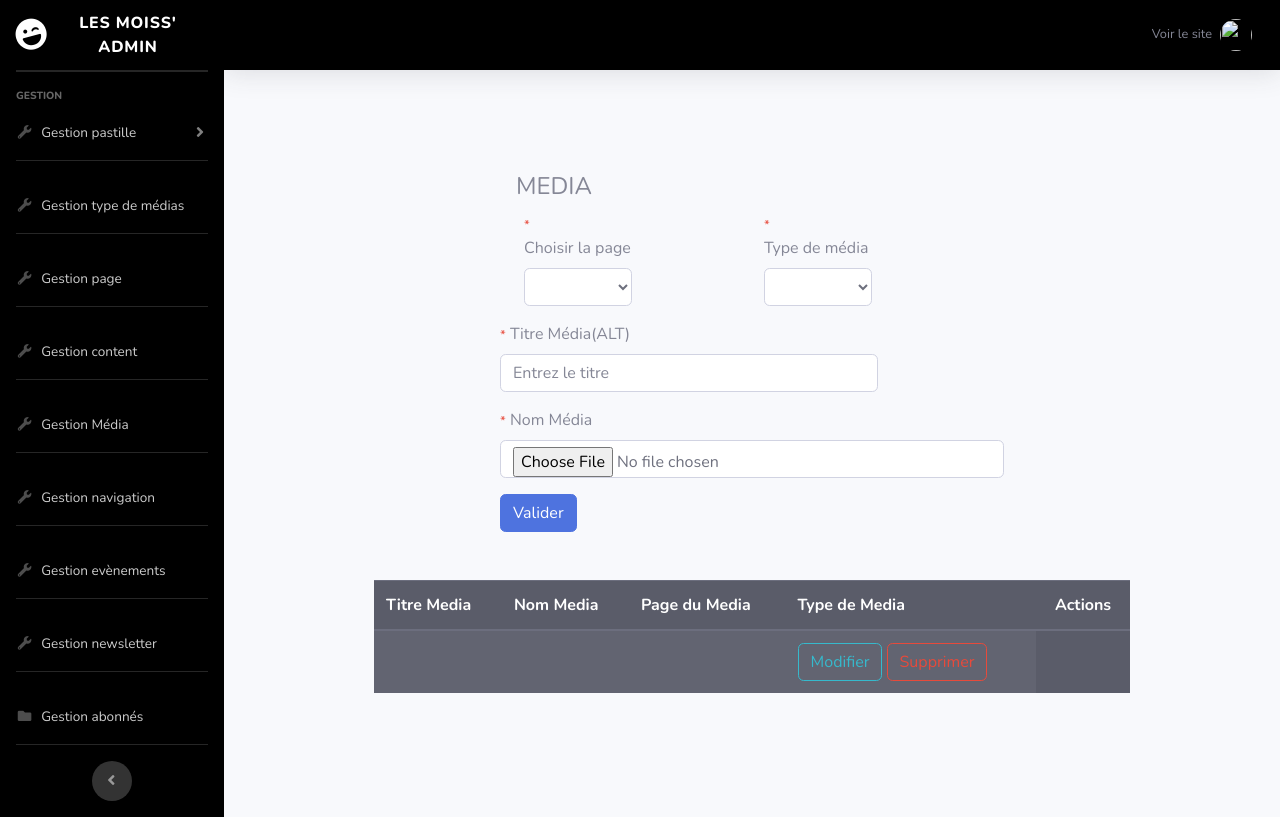
After one commit to LovaHenin/Star_island, a PHP site: page /star_island/back/media.php in a window 1280 px wide. The commit adds this page. Run offline with PHP 8.4, Linux system fonts and the light colour scheme; data that the repository does not hold is empty; some libraries are stand-ins or nearby versions.

Commit message:
Crud content, page media

```diff
--- /dev/null
+++ b/back/media.php
@@ -0,0 +1,130 @@
+<?php require_once '../config/function.php';
+
+
+
+
+
+
+
+
+require_once '../inc/backheader.inc.php';
+?>
+
+
+<form action="" method="post" class="w-50 mx-auto mt-5 mb-5">
+
+    <legend class="ml-3">MEDIA</legend>
+
+    <div class="container">
+        <div class="row">
+            <div class="col-6">
+                <div class="form-group w-50">
+                    <small class="text-danger">*</small>
+                    <label for="selection">Choisir la page</label>
+                    <select id="selection" class="form-control" name="Select_id_page">
+                        <?php foreach ($pages as $page) : ?>
+
+                            <option value="<?= $page['id_page'] ?>" <?php if (isset($content['id_page']) && $page['id_page'] == $content['id_page']) {
+                                                                        echo " selected";
+                                                                    } ?>> <?= $page['title_page'] ?> </option>
+
+                        <?php endforeach; ?>
+                    </select>
+                </div>
+
+            </div>
+            <div class="col-6">
+                <div class="form-group w-50">
+                    <small class="text-danger">*</small>
+                    <label for="selection">Type de média</label>
+                    <select id="selection" class="form-control" name="Select_id_page">
+                        <?php foreach ($pages as $page) : ?>
+
+                            <option value="<?= $page['id_page'] ?>" <?php if (isset($content['id_page']) && $page['id_page'] == $content['id_page']) {
+                                                                        echo " selected";
+                                                                    } ?>> <?= $page['title_page'] ?> </option>
+
+                        <?php endforeach; ?>
+                    </select>
+                </div>
+
+            </div>
+        </div>
+    </div>
+
+
+
+
+
+    <div class="form-group">
+        <small class="text-danger">*</small>
+        <label for="titre">Titre Média(ALT)</label>
+        <input name="title_content" type="text" class="form-control w-75" id="titre" placeholder="Entrez le titre" value="<?= $content['title_content'] ?? ''; ?>">
+        <small class="text-danger"> <?= $error ?? ''; ?></small>
+    </div>
+    <div class="form-group">
+        <small class="text-danger">*</small>
+        <label for="nom_media" class="form-label">Nom Média</label>
+        <input onchange="loadFile()" name="nom_media" type="file" class="form-control" id="nom_media">
+        <small class="text-danger"> <?= $error ?? ''; ?></small>
+    </div>
+    <button type="submit" class="btn btn-primary">Valider</button>
+</form>
+
+
+
+
+
+<table class="table table-dark table-striped w-75 mx-auto">
+    <thead>
+        <tr>
+            <th>Titre Media</th>
+            <th>Nom Media</th>
+            <th>Page du Media</th>
+            <th>Type de Media</th>
+            <th class="text-center">Actions</th>
+        </tr>
+    </thead>
+    <tbody>
+
+
+            <tr>
+                <td><?php ?></td>
+                <td><?php   ?></td>
+                <td><?php ?></td>
+                <td>
+                    <!--?id c'est dans $GET => s il y a plusieur variable en get on utilise &var=nom-->
+                    <a href="?id=<?= $liste_content['id_content']; ?>&a=edit" class="btn btn-outline-info">Modifier</a>
+                    <a href="?id=<?= $liste_content['id_content']; ?>&a=del" onclick="return confirm('Etes-vous sûr?')" class="btn btn-outline-danger">Supprimer</a>
+
+                </td>
+            </tr>
+
+    </tbody>
+</table>
+
+
+
+
+
+
+
+
+
+
+
+
+
+
+
+
+
+
+
+
+
+
+
+
+
+<?php require_once '../inc/backfooter.inc.php';     ?>
--- a/inc/backheader.inc.php
+++ b/inc/backheader.inc.php
@@ -100,9 +100,9 @@
 
         <hr class="sidebar-divider">
         <li class="nav-item">
-            <a class="nav-link collapsed" href="" >
+            <a class="nav-link collapsed" href="<?= BASE_PATH .'back/media.php'; ?>" >
                 <i class="fas fa-fw fa-wrench"></i>
-                <span>Gestion bar / cave</span>
+                <span>Gestion Média</span>
             </a>
         </li>
 
```
Also changed, not shown: back/content.php (+77 -16 lines).
